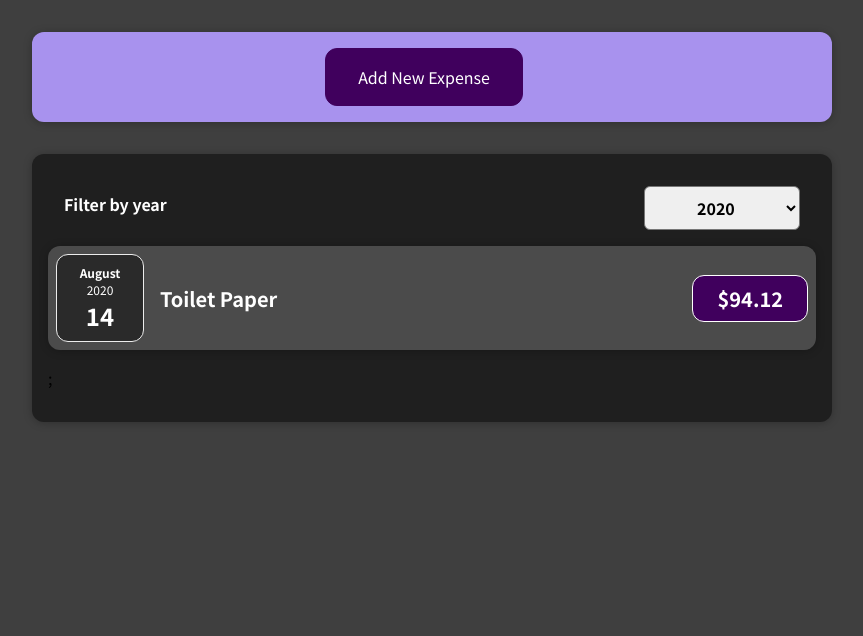
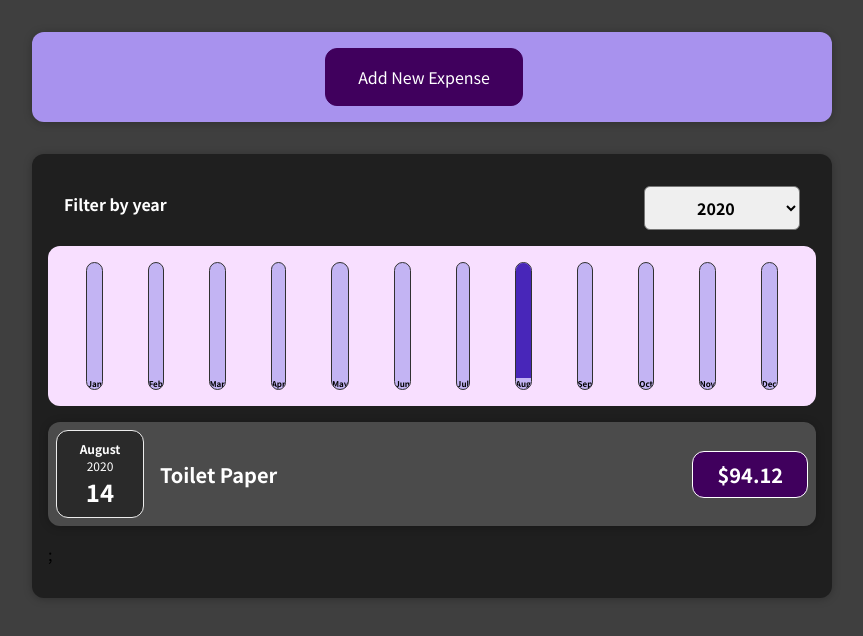
Before and after one commit to YuliiaMatich/expences-tracker, a React (Create React App) app: page / in a window 1280 px wide. Shown: the top 636 px of the page, without its empty margins (208-1071 px from the left). Built offline with nearby package versions, Linux system fonts and the light colour scheme.

Commit message:
add chart

```diff
--- /dev/null
+++ b/src/components/Chart/Chart.css
@@ -0,0 +1,9 @@
+.chart {
+  padding: 1rem;
+  border-radius: 12px;
+  background-color: #f8dfff;
+  text-align: center;
+  display: flex;
+  justify-content: space-around;
+  height: 10rem;
+}
--- /dev/null
+++ b/src/components/Chart/Chart.js
@@ -0,0 +1,23 @@
+import React from "react";
+import ChartBar from "./ChartBar";
+import "./Chart.css";
+
+const Chart = (props) => {
+  const dataPointValues = props.dataPoints.map(dataPoint => dataPoint.value);
+  const totalMaximum = Math.max(...dataPointValues);
+
+  return (
+    <div className="chart">
+      {props.dataPoints.map((dataPoint) => (
+        <ChartBar
+          key={dataPoint.label}
+          value={dataPoint.value}
+          maxValue={totalMaximum}
+          label={dataPoint.label}
+        />
+      ))}
+    </div>
+  );
+};
+
+export default Chart;
--- /dev/null
+++ b/src/components/Chart/ChartBar.css
@@ -0,0 +1,30 @@
+.chart-bar {
+  height: 100%;
+  display: flex;
+  flex-direction: column;
+  align-items: center;
+}
+
+.chart-bar__inner {
+  height: 100%;
+  width: 100%;
+  border: 1px solid #313131;
+  border-radius: 12px;
+  background-color: #c3b4f3;
+  overflow: hidden;
+  display: flex;
+  flex-direction: column;
+  justify-content: flex-end;
+}
+
+.chart-bar__fill {
+  background-color: #4826b9;
+  width: 100%;
+  transition: all 0.3s ease-out;
+}
+
+.chart-bar__label {
+  font-weight: bold;
+  font-size: 0.5rem;
+  text-align: center;
+}
--- /dev/null
+++ b/src/components/Chart/ChartBar.js
@@ -0,0 +1,25 @@
+import React from "react";
+
+import "./ChartBar.css";
+
+const ChartBar = (props) => {
+  let barFillHeight = "0%";
+
+  if (props.maxValue > 0) {
+    barFillHeight = Math.round((props.value / props.maxValue) * 100) + "%";
+  }
+
+  return (
+    <div className="chart-bar">
+      <div className="chart-bar__inner">
+        <div
+          className="chart-bar__fill"
+          style={{ height: barFillHeight }}
+        ></div>
+        <div className="chart-bar__label">{props.label}</div>
+      </div>
+    </div>
+  );
+};
+
+export default ChartBar;
--- a/src/components/Expenses/Expenses.js
+++ b/src/components/Expenses/Expenses.js
@@ -4,6 +4,7 @@
 import "./Expenses.css";
 import ExpensesFilter from "./ExpensesFilter";
 import ExpensesList from "./ExpensesList";
+import ExpensesChart from './ExpensesChart';
 
 function Expenses(props) {
   const [filteredYear, setFilteredYear] = useState("2020");
@@ -22,6 +23,7 @@
         selected={filteredYear}
         onChangeFilter={filterChangeHandler}
       />
+      <ExpensesChart expenses={filteredExpenses}/>
      <ExpensesList
      items={filteredExpenses}/>
     </Card>
--- /dev/null
+++ b/src/components/Expenses/ExpensesChart.js
@@ -0,0 +1,29 @@
+import React from 'react';
+import Chart from '../Chart/Chart';
+
+const ExpensesChart = props => {
+
+
+  const chartDataPoints = [
+    { label: 'Jan', value: 0 },
+    { label: 'Feb', value: 0 },
+    { label: 'Mar', value: 0 },
+    { label: 'Apr', value: 0 },
+    { label: 'May', value: 0 },
+    { label: 'Jun', value: 0 },
+    { label: 'Jul', value: 0 },
+    { label: 'Aug', value: 0 },
+    { label: 'Sep', value: 0 },
+    { label: 'Oct', value: 0 },
+    { label: 'Nov', value: 0 },
+    { label: 'Dec', value: 0 }
+  ];
+
+  for (let expense of props.expenses) {
+    const expenseMonth = expense.date.getMonth();
+    chartDataPoints[expenseMonth].value += expense.amount;
+  }
+  return <Chart dataPoints={chartDataPoints}/>
+}
+
+export default ExpensesChart;
--- a/src/components/NewExpense/ExpenseForm.js
+++ b/src/components/NewExpense/ExpenseForm.js
@@ -38,7 +38,7 @@
 
     const expenseData = {
       title: enteredTitle,
-      amount: enteredAmount,
+      amount: +enteredAmount,
       date: new Date(enteredDate),
     };
 
```
